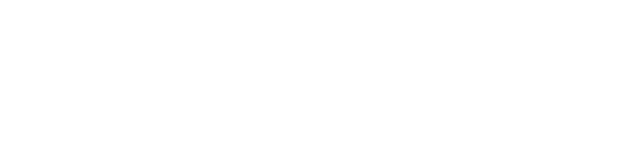
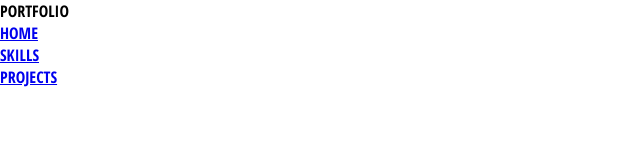
Before and after one commit to IronHarambe/Portfolio, a plain HTML site: page index.html in a window 1280 px wide. Shown: the whole page, without its empty margins (0-640 px from the left). Drawn offline with Linux system fonts and the light colour scheme.

Commit message:
nav init

```diff
--- a/index.html
+++ b/index.html
@@ -3,8 +3,28 @@
   <head>
     <meta charset="UTF-8" />
     <meta name="viewport" content="width=device-width, initial-scale=1.0" />
+    <link
+      href="https://fonts.googleapis.com/css2?family=Open+Sans+Condensed:wght@700&display=swap"
+      rel="stylesheet"
+    />
+    <link
+      href="https://fonts.googleapis.com/css2?family=Lora:wght@500&display=swap"
+      rel="stylesheet"
+    />
     <link rel="stylesheet" href="./style.css" />
     <title>Samson Portfolio</title>
   </head>
-  <body></body>
+  <body>
+    <!-- Navigation Bar -->
+    <nav>
+      <div class="logo-title">PORTFOLIO</div>
+      <ul>
+        <li><a href="#">HOME</a></li>
+        <li><a href="#">SKILLS</a></li>
+        <li><a href="#">PROJECTS</a></li>
+      </ul>
+    </nav>
+
+    <!--  -->
+  </body>
 </html>
--- a/style.css
+++ b/style.css
@@ -0,0 +1,7 @@
+* {
+  margin: 0;
+  padding: 0;
+  box-sizing: border-box;
+  font-family: "Open Sans Condensed", sans-serif;
+  /* font-family: 'Lora', serif;  */
+}
```
Also changed, not shown: general.css (deleted).
